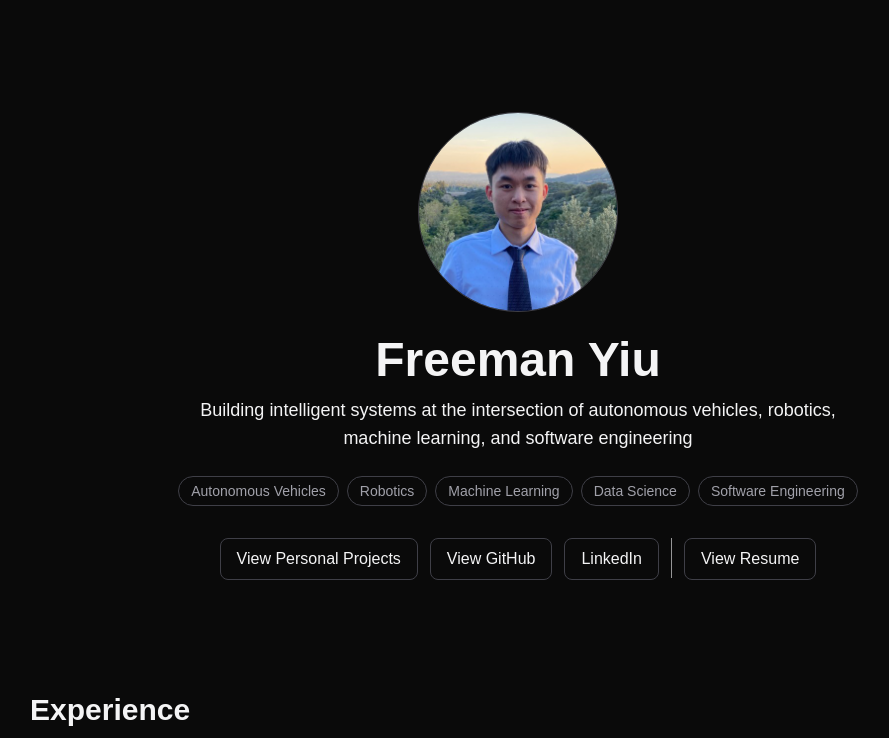
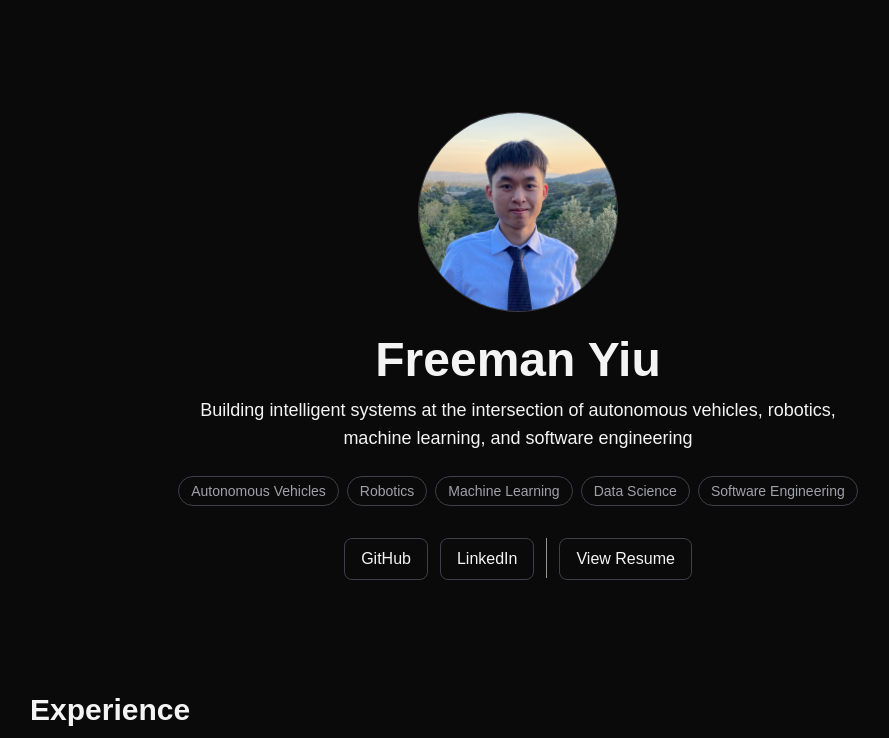
Before and after one commit to Coolguy4123/Portfolio, a Next.js app: page / in a window 1280 px wide. Shown: the top 738 px of the page, without its empty margins (122-1011 px from the left). Built offline with nearby package versions, Linux system fonts and the light colour scheme.

Commit message:
Re-configure intro page buttons

```diff
--- a/app/components/Intro.tsx
+++ b/app/components/Intro.tsx
@@ -50,19 +50,12 @@ export default function Intro() {
 
       <div className="flex flex-wrap justify-center gap-3 pt-2">
         <a
-          href="#projects"
-          className="border border-zinc-700 rounded-lg px-4 py-2 hover:border-zinc-500 transition"
-        >
-          View Personal Projects
-        </a>
-
-        <a
           href="https://github.com/Coolguy4123"
           target="_blank"
           rel="noreferrer"
           className="border border-zinc-700 rounded-lg px-4 py-2 hover:border-zinc-500 transition"
         >
-          View GitHub
+          GitHub
         </a>
 
         <a
```
